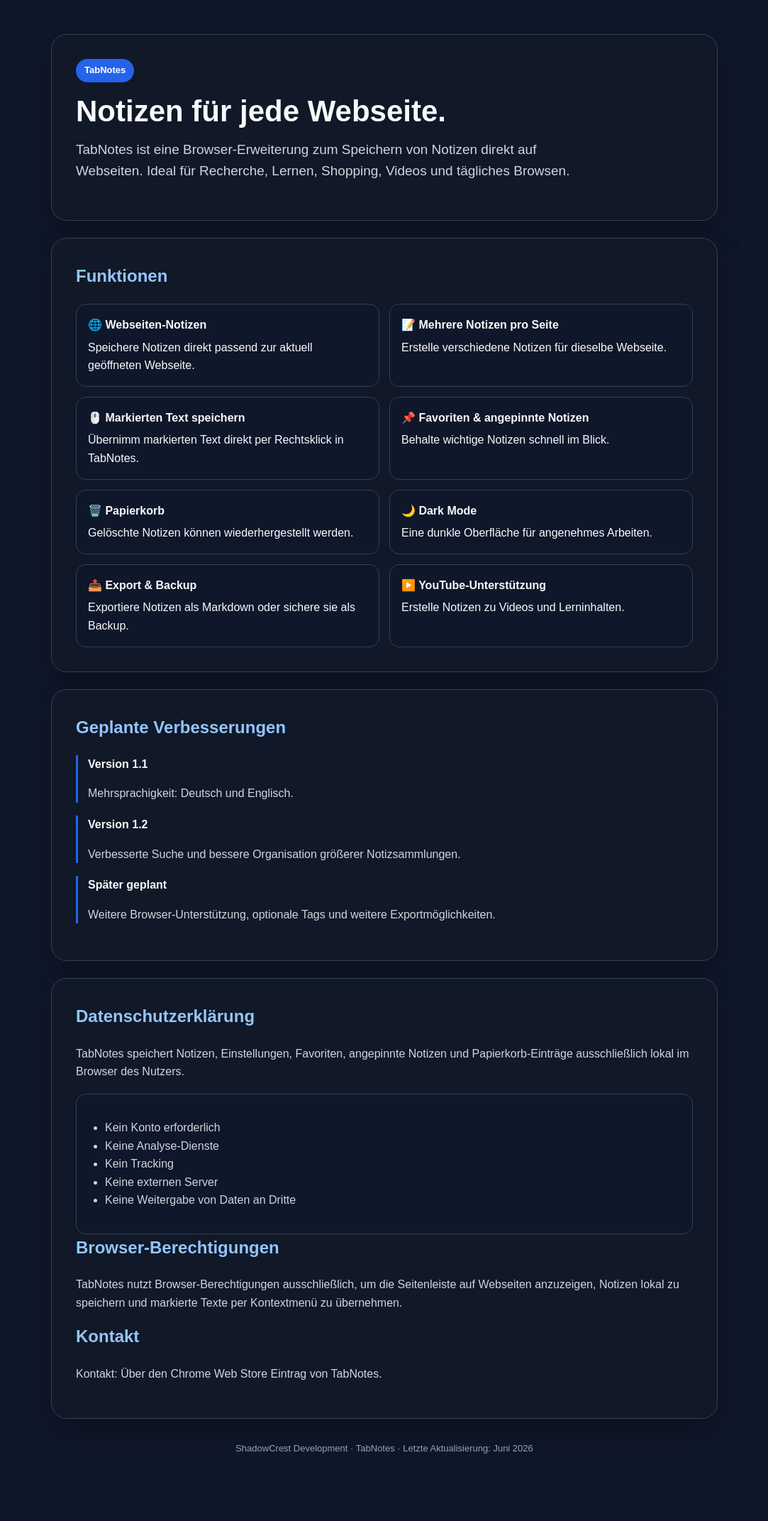
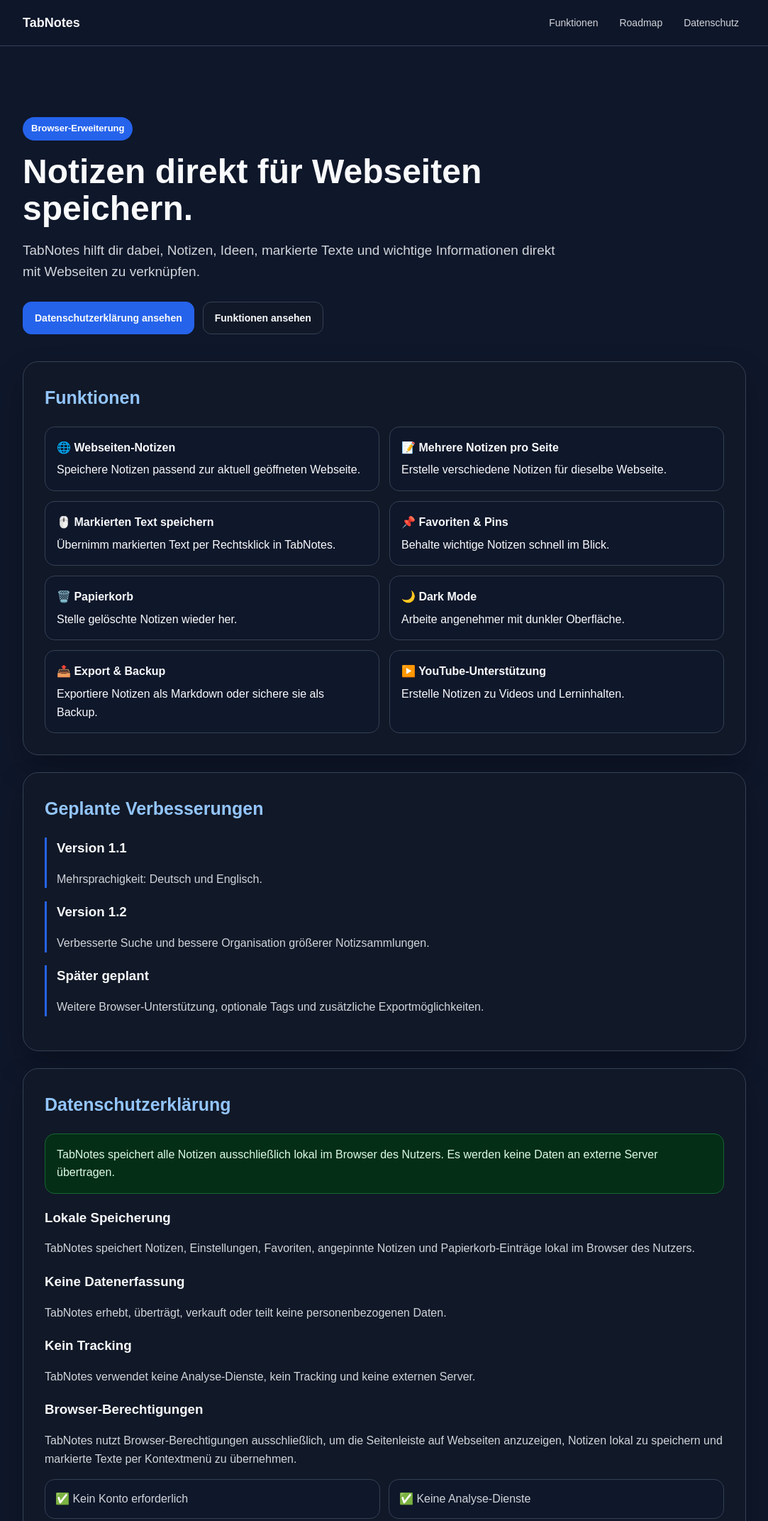
Before and after one commit to ShadowCrestDev/TabNotes, a plain HTML site: page index.html in a window 1280 px wide. Shown: the top 2143 px of the page at 71% size, without its empty margins (98-1181 px from the left). Before the commit the page ends 2100 px from the top, so only its background shows below. Drawn offline with Linux system fonts and the light colour scheme.

Commit message:
Update index.html

```diff
--- a/index.html
+++ b/index.html
@@ -6,9 +6,7 @@
   <title>TabNotes – Notizen für jede Webseite</title>
 
   <style>
-    * {
-      box-sizing: border-box;
-    }
+    * { box-sizing: border-box; }
 
     body {
       margin: 0;
@@ -19,28 +17,64 @@
     }
 
     a {
-      color: #93c5fd;
+      color: inherit;
       text-decoration: none;
     }
 
-    a:hover {
-      text-decoration: underline;
+    .nav {
+      position: sticky;
+      top: 0;
+      z-index: 10;
+      background: rgba(15, 23, 42, 0.92);
+      backdrop-filter: blur(10px);
+      border-bottom: 1px solid #334155;
+    }
+
+    .navInner {
+      max-width: 1060px;
+      margin: 0 auto;
+      padding: 14px 20px;
+      display: flex;
+      align-items: center;
+      justify-content: space-between;
+      gap: 14px;
+    }
+
+    .logo {
+      font-weight: 800;
+      font-size: 18px;
+    }
+
+    .navLinks {
+      display: flex;
+      gap: 10px;
+      flex-wrap: wrap;
+    }
+
+    .navLinks a {
+      color: #d1d5db;
+      font-size: 14px;
+      padding: 7px 10px;
+      border-radius: 999px;
+    }
+
+    .navLinks a:hover {
+      background: #1e293b;
+      color: white;
     }
 
     main {
-      max-width: 980px;
+      max-width: 1060px;
       margin: 0 auto;
-      padding: 48px 20px;
+      padding: 46px 20px;
     }
 
-    .hero,
-    .card {
-      background: #111827;
-      border: 1px solid #334155;
-      border-radius: 22px;
-      padding: 34px;
-      box-shadow: 0 20px 40px rgba(0,0,0,0.25);
-      margin-bottom: 24px;
+    section {
+      scroll-margin-top: 90px;
+    }
+
+    .hero {
+      padding: 54px 0 38px;
     }
 
     .badge {
@@ -56,21 +90,59 @@
 
     h1 {
       margin: 0;
-      font-size: 42px;
-      line-height: 1.1;
+      font-size: 48px;
+      line-height: 1.08;
+      max-width: 760px;
     }
 
     .subtitle {
       font-size: 19px;
       color: #d1d5db;
-      max-width: 700px;
-      margin-top: 16px;
+      max-width: 760px;
+      margin-top: 18px;
+    }
+
+    .heroActions {
+      display: flex;
+      gap: 12px;
+      flex-wrap: wrap;
+      margin-top: 26px;
+    }
+
+    .button {
+      display: inline-block;
+      border-radius: 12px;
+      padding: 11px 16px;
+      font-weight: 700;
+      font-size: 14px;
+      border: 1px solid #334155;
+      background: #111827;
+      color: #f8fafc;
+    }
+
+    .button.primary {
+      background: #2563eb;
+      border-color: #2563eb;
+    }
+
+    .card {
+      background: #111827;
+      border: 1px solid #334155;
+      border-radius: 22px;
+      padding: 30px;
+      box-shadow: 0 20px 40px rgba(0,0,0,0.25);
+      margin-bottom: 24px;
     }
 
     h2 {
       margin-top: 0;
-      font-size: 24px;
+      font-size: 25px;
       color: #93c5fd;
+    }
+
+    h3 {
+      margin-bottom: 8px;
+      color: #f8fafc;
     }
 
     p, li {
@@ -107,31 +179,52 @@
       margin: 18px 0;
     }
 
-    .privacyBox {
+    .privacyNotice {
+      background: #052e16;
+      border: 1px solid #166534;
+      color: #dcfce7;
+      border-radius: 14px;
+      padding: 16px;
+      margin: 18px 0;
+    }
+
+    .privacyGrid {
+      display: grid;
+      grid-template-columns: repeat(2, 1fr);
+      gap: 12px;
+      margin-top: 16px;
+    }
+
+    .privacyItem {
       background: #0f172a;
       border: 1px solid #334155;
       border-radius: 14px;
-      padding: 18px;
-      margin-top: 18px;
+      padding: 14px;
+      color: #d1d5db;
     }
 
     .footer {
-      margin-top: 32px;
+      margin-top: 34px;
       font-size: 13px;
       color: #94a3b8;
       text-align: center;
     }
 
-    @media (max-width: 720px) {
-      h1 {
-        font-size: 34px;
+    @media (max-width: 760px) {
+      .navInner {
+        align-items: flex-start;
+        flex-direction: column;
       }
 
-      .grid {
+      h1 {
+        font-size: 36px;
+      }
+
+      .grid,
+      .privacyGrid {
         grid-template-columns: 1fr;
       }
 
-      .hero,
       .card {
         padding: 24px;
       }
@@ -140,23 +233,42 @@
 </head>
 
 <body>
+  <nav class="nav">
+    <div class="navInner">
+      <div class="logo">TabNotes</div>
+
+      <div class="navLinks">
+        <a href="#features">Funktionen</a>
+        <a href="#roadmap">Roadmap</a>
+        <a href="#privacy">Datenschutz</a>
+      </div>
+    </div>
+  </nav>
+
   <main>
     <section class="hero">
-      <div class="badge">TabNotes</div>
-      <h1>Notizen für jede Webseite.</h1>
+      <div class="badge">Browser-Erweiterung</div>
+
+      <h1>Notizen direkt für Webseiten speichern.</h1>
+
       <p class="subtitle">
-        TabNotes ist eine Browser-Erweiterung zum Speichern von Notizen direkt auf Webseiten.
-        Ideal für Recherche, Lernen, Shopping, Videos und tägliches Browsen.
+        TabNotes hilft dir dabei, Notizen, Ideen, markierte Texte und wichtige Informationen
+        direkt mit Webseiten zu verknüpfen.
       </p>
+
+      <div class="heroActions">
+        <a class="button primary" href="#privacy">Datenschutzerklärung ansehen</a>
+        <a class="button" href="#features">Funktionen ansehen</a>
+      </div>
     </section>
 
-    <section class="card">
+    <section id="features" class="card">
       <h2>Funktionen</h2>
 
       <div class="grid">
         <div class="feature">
           <strong>🌐 Webseiten-Notizen</strong>
-          Speichere Notizen direkt passend zur aktuell geöffneten Webseite.
+          Speichere Notizen passend zur aktuell geöffneten Webseite.
         </div>
 
         <div class="feature">
@@ -166,22 +278,22 @@
 
         <div class="feature">
           <strong>🖱️ Markierten Text speichern</strong>
-          Übernimm markierten Text direkt per Rechtsklick in TabNotes.
+          Übernimm markierten Text per Rechtsklick in TabNotes.
         </div>
 
         <div class="feature">
-          <strong>📌 Favoriten & angepinnte Notizen</strong>
+          <strong>📌 Favoriten & Pins</strong>
           Behalte wichtige Notizen schnell im Blick.
         </div>
 
         <div class="feature">
           <strong>🗑️ Papierkorb</strong>
-          Gelöschte Notizen können wiederhergestellt werden.
+          Stelle gelöschte Notizen wieder her.
         </div>
 
         <div class="feature">
           <strong>🌙 Dark Mode</strong>
-          Eine dunkle Oberfläche für angenehmes Arbeiten.
+          Arbeite angenehmer mit dunkler Oberfläche.
         </div>
 
         <div class="feature">
@@ -196,50 +308,65 @@
       </div>
     </section>
 
-    <section class="card">
+    <section id="roadmap" class="card">
       <h2>Geplante Verbesserungen</h2>
 
       <div class="roadmapItem">
-        <strong>Version 1.1</strong>
+        <h3>Version 1.1</h3>
         <p>Mehrsprachigkeit: Deutsch und Englisch.</p>
       </div>
 
       <div class="roadmapItem">
-        <strong>Version 1.2</strong>
+        <h3>Version 1.2</h3>
         <p>Verbesserte Suche und bessere Organisation größerer Notizsammlungen.</p>
       </div>
 
       <div class="roadmapItem">
-        <strong>Später geplant</strong>
-        <p>Weitere Browser-Unterstützung, optionale Tags und weitere Exportmöglichkeiten.</p>
+        <h3>Später geplant</h3>
+        <p>Weitere Browser-Unterstützung, optionale Tags und zusätzliche Exportmöglichkeiten.</p>
       </div>
     </section>
 
-    <section class="card">
+    <section id="privacy" class="card">
       <h2>Datenschutzerklärung</h2>
 
+      <div class="privacyNotice">
+        TabNotes speichert alle Notizen ausschließlich lokal im Browser des Nutzers.
+        Es werden keine Daten an externe Server übertragen.
+      </div>
+
+      <h3>Lokale Speicherung</h3>
       <p>
         TabNotes speichert Notizen, Einstellungen, Favoriten, angepinnte Notizen und
-        Papierkorb-Einträge ausschließlich lokal im Browser des Nutzers.
+        Papierkorb-Einträge lokal im Browser des Nutzers.
       </p>
 
-      <div class="privacyBox">
-        <ul>
-          <li>Kein Konto erforderlich</li>
-          <li>Keine Analyse-Dienste</li>
-          <li>Kein Tracking</li>
-          <li>Keine externen Server</li>
-          <li>Keine Weitergabe von Daten an Dritte</li>
-        </ul>
-      </div>
+      <h3>Keine Datenerfassung</h3>
+      <p>
+        TabNotes erhebt, überträgt, verkauft oder teilt keine personenbezogenen Daten.
+      </p>
 
-      <h2>Browser-Berechtigungen</h2>
+      <h3>Kein Tracking</h3>
+      <p>
+        TabNotes verwendet keine Analyse-Dienste, kein Tracking und keine externen Server.
+      </p>
+
+      <h3>Browser-Berechtigungen</h3>
       <p>
         TabNotes nutzt Browser-Berechtigungen ausschließlich, um die Seitenleiste auf Webseiten
         anzuzeigen, Notizen lokal zu speichern und markierte Texte per Kontextmenü zu übernehmen.
       </p>
 
-      <h2>Kontakt</h2>
+      <div class="privacyGrid">
+        <div class="privacyItem">✅ Kein Konto erforderlich</div>
+        <div class="privacyItem">✅ Keine Analyse-Dienste</div>
+        <div class="privacyItem">✅ Kein Tracking</div>
+        <div class="privacyItem">✅ Keine externen Server</div>
+        <div class="privacyItem">✅ Keine Weitergabe an Dritte</div>
+        <div class="privacyItem">✅ Lokale Speicherung im Browser</div>
+      </div>
+
+      <h3>Kontakt</h3>
       <p>
         Kontakt: Über den Chrome Web Store Eintrag von TabNotes.
       </p>
```
